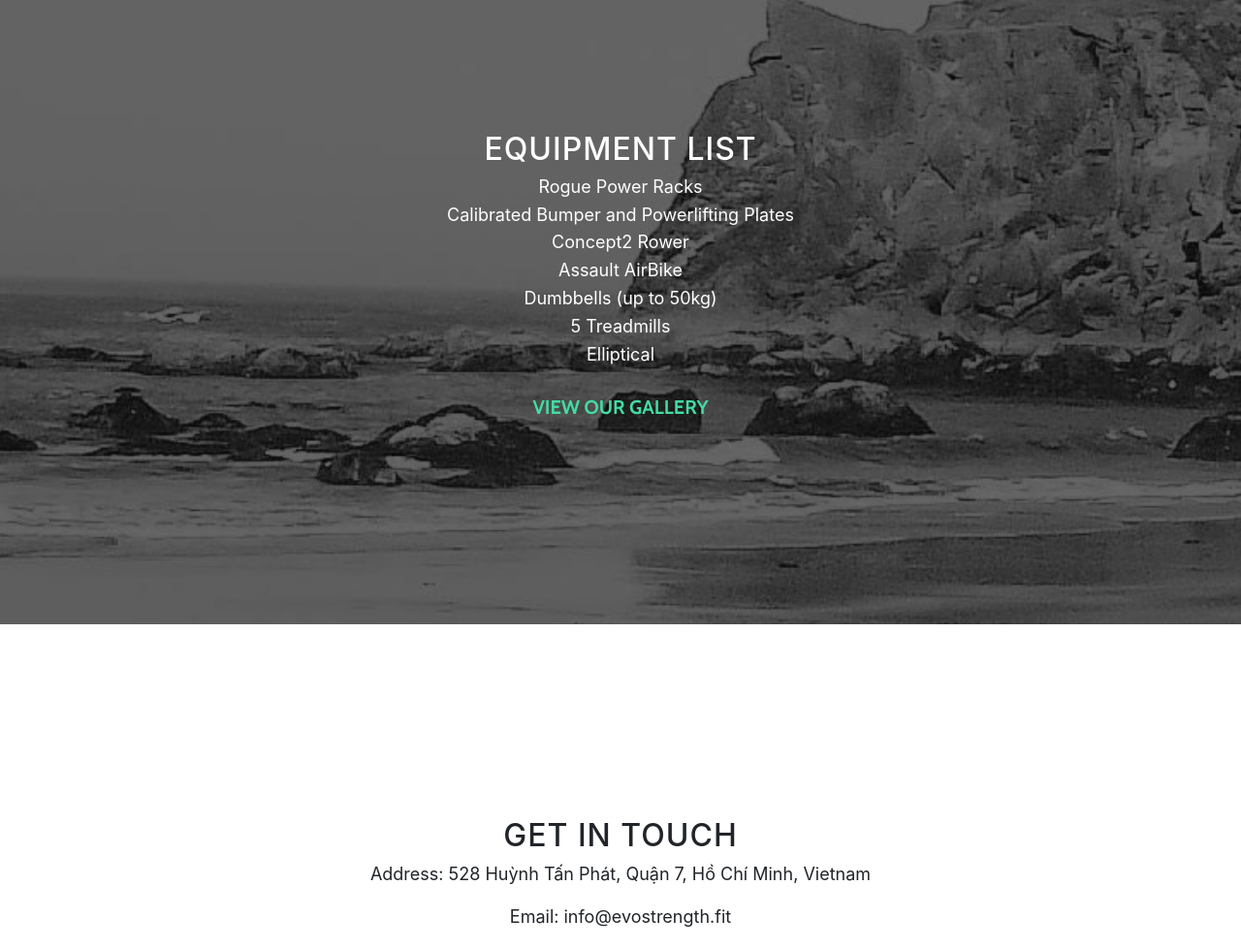
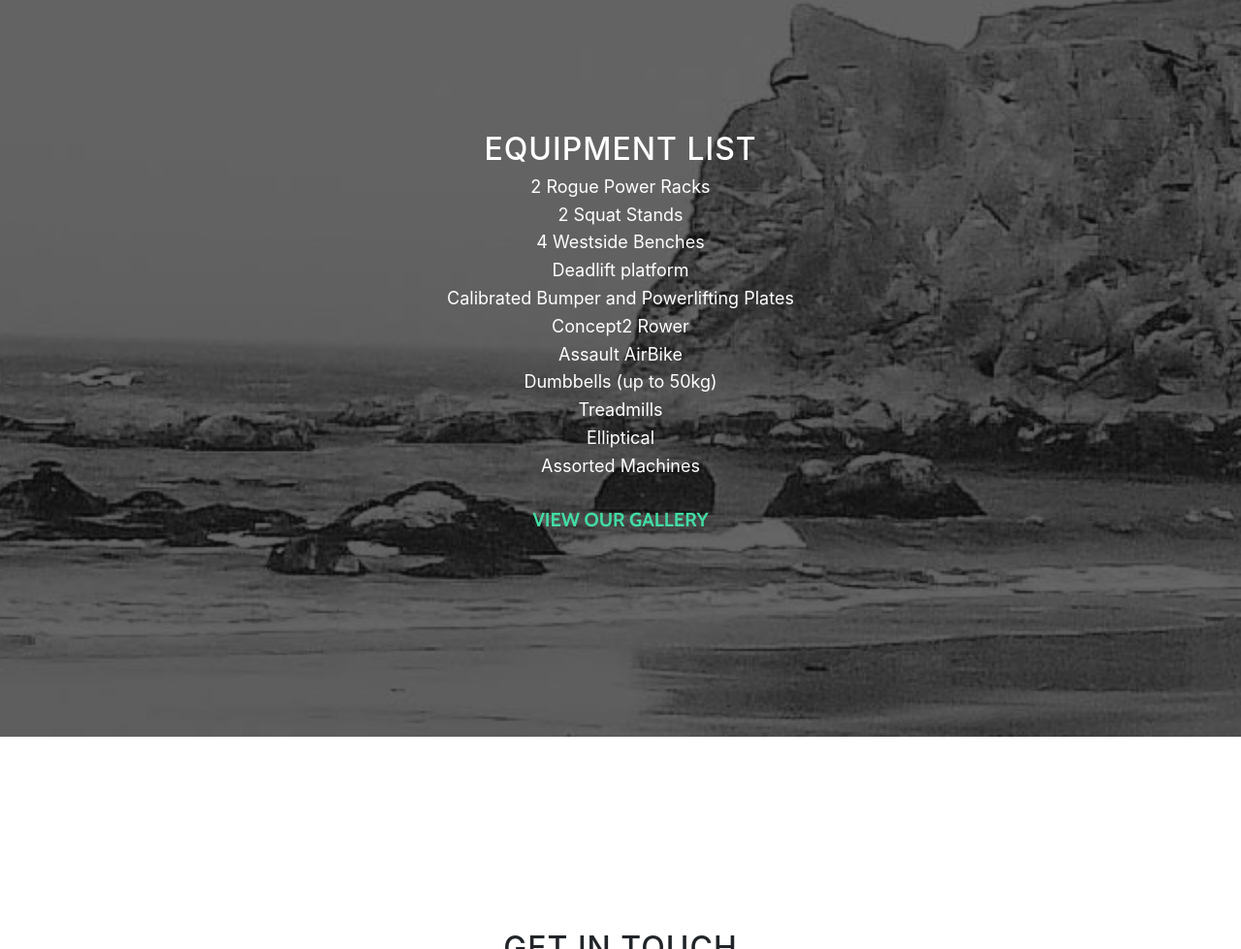
Before and after one commit to evostrength/vn, a website with bundled scripts: page index.html in a window 1280 px wide. Shown: the part 1426-2405 px from the top of the page at 97% size. Built offline with nearby package versions, Linux system fonts and the light colour scheme.

Commit message:
Update index.html

```diff
--- a/index.html
+++ b/index.html
@@ -92,13 +92,17 @@
       <div class="container">
         <div class="col-lg-8 mx-auto">
           <h2>Equipment LIst</h2>
-          <p>Rogue Power Racks
+          <p>2 Rogue Power Racks
+            <br> 2 Squat Stands
+            <br> 4 Westside Benches
+            <br> Deadlift platform
             <br> Calibrated Bumper and Powerlifting Plates
             <br> Concept2 Rower
             <br> Assault AirBike
             <br> Dumbbells (up to 50kg)
-            <br> 5 Treadmills
+            <br> Treadmills
             <br> Elliptical
+            <br> Assorted Machines
           </p>
           <a href="http://startbootstrap.com/template-overviews/grayscale/" class="btn btn-default btn-lg">View Our Gallery</a>
         </div>
```
